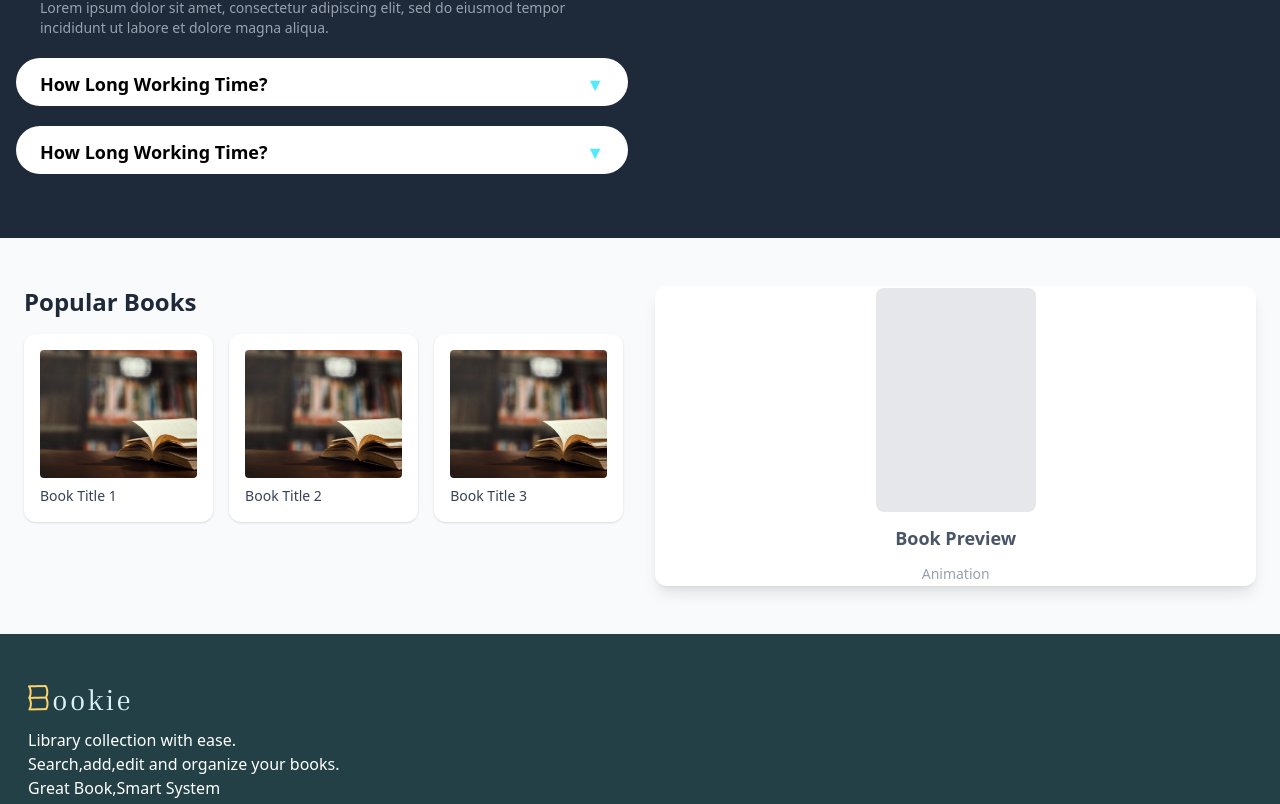
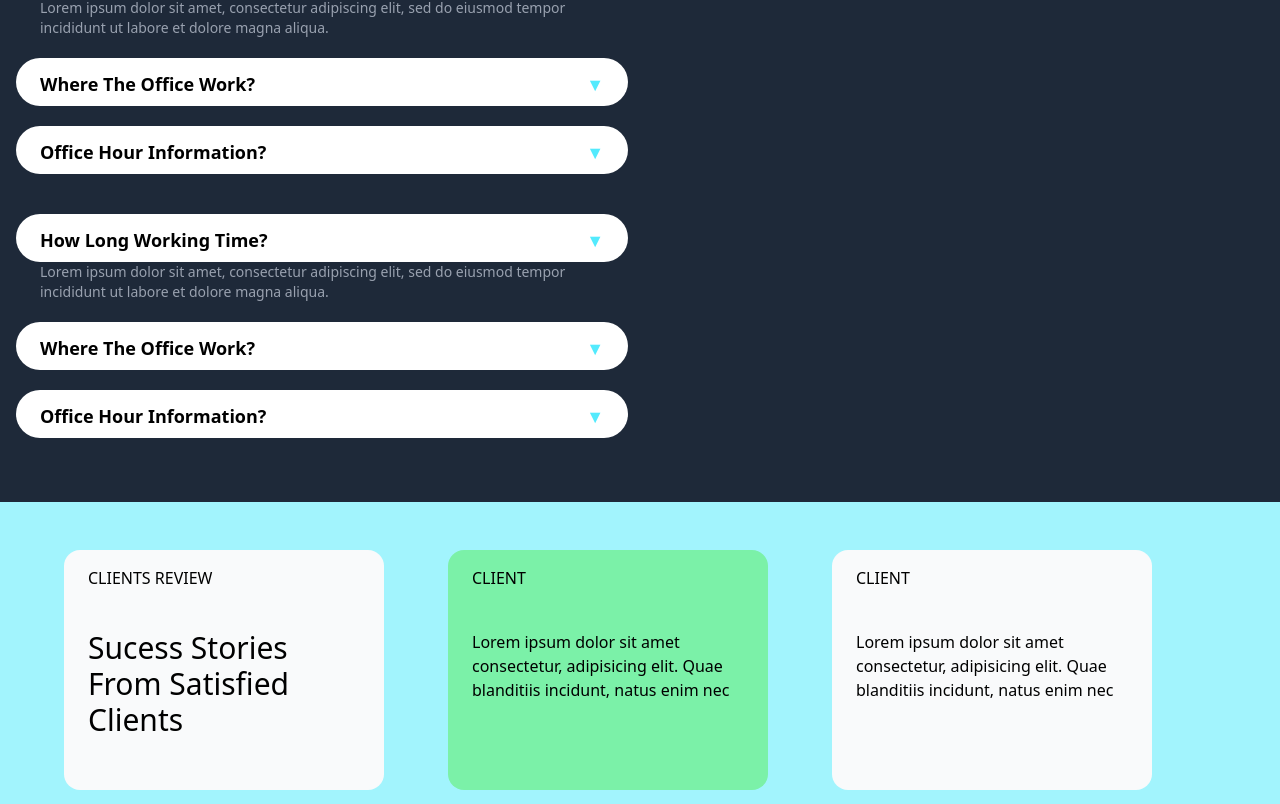
Before and after one commit to BugSlayersC5/Bookie-App, a React (Vite) app: page / in a window 1280 px wide. Shown: the part 1616-2420 px from the top of the page. Built offline with nearby package versions, Linux system fonts and the light colour scheme.

Commit message:
working on homepage

```diff
--- a/src/pages/Home.jsx
+++ b/src/pages/Home.jsx
@@ -48,7 +48,7 @@ export default function Home() {
             </section>
 
             <section className="bg-gray-800  mx-auto  px-4 py-16">
-                <h2 className="text-3xl font-bold text-center text-cyan-300 mb-10">
+                <h2 className="text-3xl font-bold text-center text-cyan-200 mb-10">
                     Find Answers To Common Questions
                 </h2>
 
@@ -63,12 +63,11 @@ export default function Home() {
                         </p>
                     </div>
 
-
                 </div>
                 <div class="grid md:grid-cols-2 gap-6">
                     <div class="bg-white rounded-3xl h-12 mt-15 px-6">
                         <div class="flex justify-between mt-3 items-center text-lg font-semibold">
-                            <p>How Long Working Time?</p>
+                            <p>Where The Office Work?</p>
                             <span class="text-cyan-300">&#9660;</span>
                         </div>
 
@@ -78,45 +77,64 @@ export default function Home() {
                 <div class="grid md:grid-cols-2 mt-5 gap-6">
                     <div class="bg-white rounded-3xl h-12 px-6">
                         <div class="flex justify-between mt-3 items-center text-lg font-semibold">
-                            <p>How Long Working Time?</p>
+                            <p>Office Hour Information?</p>
                             <span class="text-cyan-300">&#9660;</span>
                         </div>
                     </div>
                 </div>
-            </section>
 
+                <div className="bg-gray-800 mt-10  ">
+                    <div className="grid md:grid-cols-2 gap-6">
+                        <div className="bg-white rounded-3xl h-12 px-6">
+                            <div class="flex justify-between mt-3 items-center text-lg font-semibold">
+                                <p>How Long Working Time?</p>
+                                <span class="text-cyan-300">&#9660;</span>
+                            </div>
+                            <p class="mt-2 text-sm text-gray-400">
+                                Lorem ipsum dolor sit amet, consectetur adipiscing elit, sed do eiusmod tempor incididunt ut labore et dolore magna aliqua.
+                            </p>
+                        </div>
 
-            <section class="w-full px-6 py-12 bg-gray-50">
-                <div class="max-w-7xl mx-auto flex flex-col md:flex-row gap-8 items-start">
-                    <div class="w-full md:w-1/2 space-y-4">
-                        <h2 class="text-2xl font-semibold text-gray-800 mb-4">Popular Books</h2>
-                        <div class="grid grid-cols-2 sm:grid-cols-3 gap-4">
-                            <div class="bg-white p-4 rounded-xl shadow hover:shadow-lg transition">
-                                <img src={Book} alt="Book 1" class="w-full h-32 object-cover rounded" />
-                                <p class="mt-2 text-sm text-gray-700 font-medium">Book Title 1</p>
                     </div>
-                            <div class="bg-white p-4 rounded-xl shadow hover:shadow-lg transition">
-                                <img src={Book} alt="Book 2" class="w-full h-32 object-cover rounded" />
-                                <p class="mt-2 text-sm text-gray-700 font-medium">Book Title 2</p>
-                            </div>
-                            <div class="bg-white p-4 rounded-xl shadow hover:shadow-lg transition">
-                                <img src={Book} alt="Book 2" class="w-full h-32 object-cover rounded" />
-                                <p class="mt-2 text-sm text-gray-700 font-medium">Book Title 3</p>
+                    <div class="grid md:grid-cols-2 gap-6">
+                        <div class="bg-white rounded-3xl h-12 mt-15 px-6">
+                            <div class="flex justify-between mt-3 items-center text-lg font-semibold">
+                                <p>Where The Office Work?</p>
+                                <span class="text-cyan-300">&#9660;</span>
                             </div>
 
                         </div>
                     </div>
 
-                    <div class="w-full md:w-1/2 bg-white rounded-xl shadow-lg p-6 h-[300px] flex items-center justify-center">
-                        <div class="text-center space-y-3">
-                            <div class="w-40 h-56 bg-gray-200 rounded-lg animate-pulse"></div>
-                            <p class="text-lg font-semibold text-gray-600">Book Preview</p>
-                            <p class="text-sm text-gray-400">Animation</p>
+                    <div class="grid md:grid-cols-2 mt-5 gap-6">
+                        <div class="bg-white rounded-3xl h-12 px-6">
+                            <div class="flex justify-between mt-3 items-center text-lg font-semibold">
+                                <p>Office Hour Information?</p>
+                                <span class="text-cyan-300">&#9660;</span>
                             </div>
                         </div>
                     </div>
+
+                </div>
             </section>
 
+
+
+            <section class="px-6 py-12 bg-cyan-200 flex flex-row gap-6">
+                <div className="bg-gray-50 w-80 h-60 rounded-2xl ml-10 text-black">
+                    <p className="py-4 px-6">CLIENTS REVIEW</p>
+                    <h1 className="text-3xl mb-10  py-6 px-6">Sucess Stories <br />From Satisfied <br />Clients</h1>
+                </div>
+                <div className="bg-green-300 w-80 h-60 rounded-2xl ml-10 text-black">
+                    <p className="py-4 px-6">CLIENT</p>
+                    <h4 className="font-light mb-10  py-6 px-6">Lorem ipsum dolor sit amet consectetur, adipisicing elit. Quae blanditiis incidunt, natus enim nec</h4>
+                </div>
+                <div className="bg-gray-50 w-80 h-60 rounded-2xl ml-10 text-black">
+                    <p className="py-4 px-6">CLIENT</p>
+                    <h4 className="font-light mb-10  py-6 px-6">Lorem ipsum dolor sit amet consectetur, adipisicing elit. Quae blanditiis incidunt, natus enim nec</h4>
+                </div>
+
+            </section>
             <Footer />
         </>
     );
```
Lines whose indentation alone changed are shown as unchanged.
